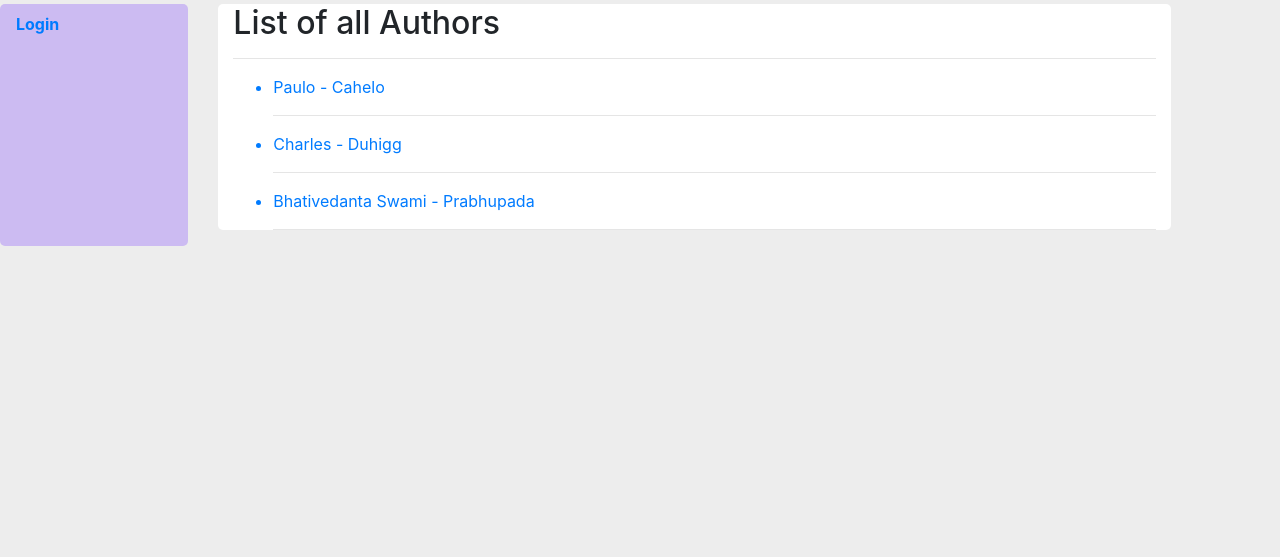
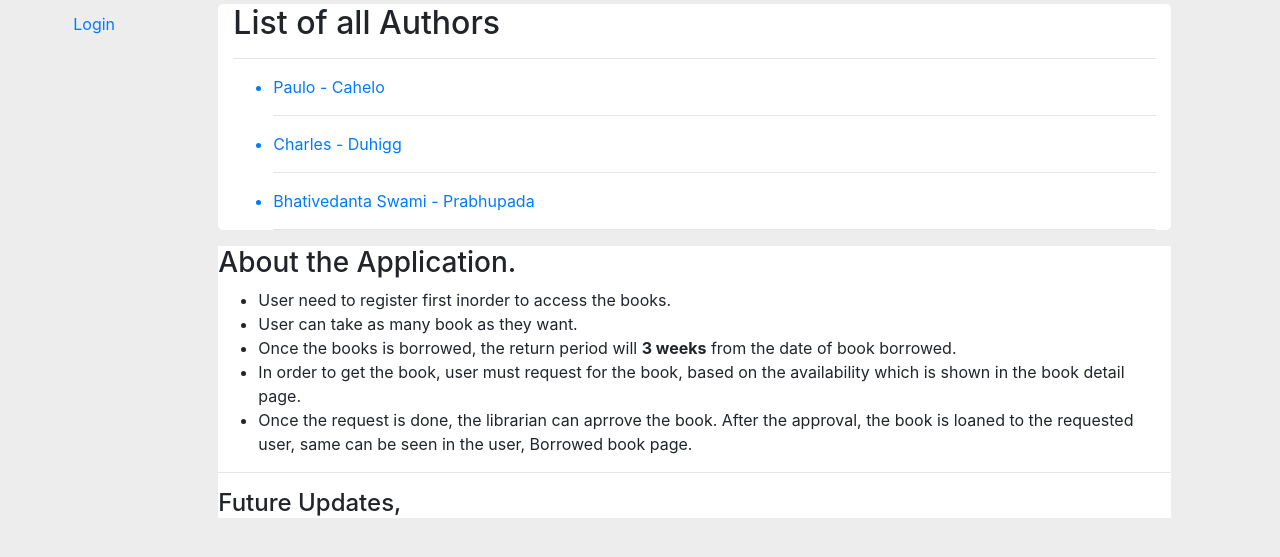
Before and after one commit to Geepeee/LibraryApp, a Django app: page /catalog/books/authors/ in a window 1280 px wide. Shown: the part 56-613 px from the top of the page. Run offline with Django 3.2, Linux system fonts and the light colour scheme; data comes from the database, SQL or seed files in the repository; both versions use the stored data as it was after the commit.

Commit message:
Initial Production Deployment

```diff
--- a/catalog/static/css/style.css
+++ b/catalog/static/css/style.css
@@ -22,20 +22,11 @@ body {
 }
 
 .logio {
-  text-decoration: none;
-  color: black;
-  font-weight: bold;
-  border-radius: 5px;
+  list-style-type: none;
+  display: block;
+  text-align: center;
 }
-.logio {
-  list-style-type: none;
-}
-.logio a:hover{
-  background-color: white;
-  color: black;
-  border-radius: 5px;
-  padding: 10px;
-}
+
 
 #navbarcollapse a:hover {
   background-color: white;
@@ -43,11 +34,6 @@ body {
   border-radius: 5px
 }
 
-.logio{
-  background-color: #ccbbf2;
-  height: 100%;
-  border-radius: 5px;
-}
 
 table {
   border-collapse: collapse;
--- a/catalog/templates/catalog/base.html
+++ b/catalog/templates/catalog/base.html
@@ -40,20 +40,14 @@
              <ul class="nav logio">
                {% if user.is_authenticated %}
                   {% if user.is_staff %}
-                     <li class="nav-item"><a class="nav-link" href="{% url 'catalog:allloanedbooks' %}" style="margin-right: 15px;">AllBorrowedBooks</a></li>
-                     <hr>
-                     <li class="nav-item"><a class="nav-link" href="{% url 'catalog:bookcreate' %}" style="margin-right: 15px;">Add Book</a></li>
-                     <hr>
-                     <li class="nav-item"><a class="nav-link" href="{% url 'catalog:authorcreate' %}" style="margin-right: 15px;">Add Author</a></li>
-                     <hr>
-                     <li class="nav-item"><a class="nav-link" href="{% url 'catalog:makeavailable' %}" style="margin-right: 15px;">Inbox</a></li>
-                     <hr>
+                     <li class="nav-item"><a class="nav-link" href="{% url 'catalog:allloanedbooks' %}">AllBorrowedBooks</a></li>
+                     <li class="nav-item"><a class="nav-link" href="{% url 'catalog:bookcreate' %}">Add Book</a></li
+                     <li class="nav-item"><a class="nav-link" href="{% url 'catalog:authorcreate' %}">Add Author</a></li>
+                     <li class="nav-item"><a class="nav-link" href="{% url 'catalog:makeavailable' %}">Inbox</a></li>
                   {% else %}
-                     <li class="nav-item"><a class="nav-link" href="{% url 'catalog:loanedbooks' %}" style="margin-right: 15px;">BorrowedBooks</a></li>
-                     <hr>
+                     <li class="nav-item"><a class="nav-link" href="{% url 'catalog:loanedbooks' %}">BorrowedBooks</a></li>
                   {% endif %}
                   <li class="nav-item"><a class="nav-link" href="{% url 'catalog:profile' user.id %}">Profile</li>
-                  <hr>
                   <li class="nav-item"><a class="nav-link" href="{% url 'logout' %}">Logout</a></li>
                {% else %}
                   <li class="nav-item"><a class="nav-link" href="{% url 'login' %}">Login</a></li>
@@ -70,7 +64,21 @@
            {% block content %}
            {% endblock %}
          </div>
+         <div style="background-color: white;">
+         <h3>About the Application.</h3>
+         <ul>
+           <li>User need to register first inorder to access the books.</li>
+           <li>User can take as many book as they want.</li>
+           <li>Once the books is borrowed, the return period will <strong>3 weeks</strong> from the date of book borrowed.</li>
+           <li>In order to get the book, user must request for the book, based on the availability which is shown in the book
+               detail page.</li>
+           <li>Once the request is done, the librarian can aprrove the book. After the approval, the book is loaned to the requested user,
+               same can be seen in the user, Borrowed book page.</li>
+         </ul>
+         <hr>
+         <h4>Future Updates,</h4>
        </div>
-     </div>
+       </div>
+      </div>
   </body>
 </html>
--- a/locallibrary/settings.py
+++ b/locallibrary/settings.py
@@ -20,9 +20,8 @@ BASE_DIR = Path(__file__).resolve().parent.parent
 # See https://docs.djangoproject.com/en/3.1/howto/deployment/checklist/
 
 # SECURITY WARNING: keep the secret key used in production secret!
-SECRET_KEY = 'lq7$05)i@*^0b@&^(mi33$3a!*of=2@di6o359q02+dsfxnx*2'
 
-
+SECRET_KEY = os.environ.get('Django_Secret_Key')
 
 
 # SECURITY WARNING: don't run with debug turned on in production!
--- a/runtime.txt
+++ /dev/null
@@ -1 +0,0 @@
-python-3.7.0
```
Also changed, not shown: requirements.txt (deleted, +0 -9 lines), db.sqlite3, 1 other file.
